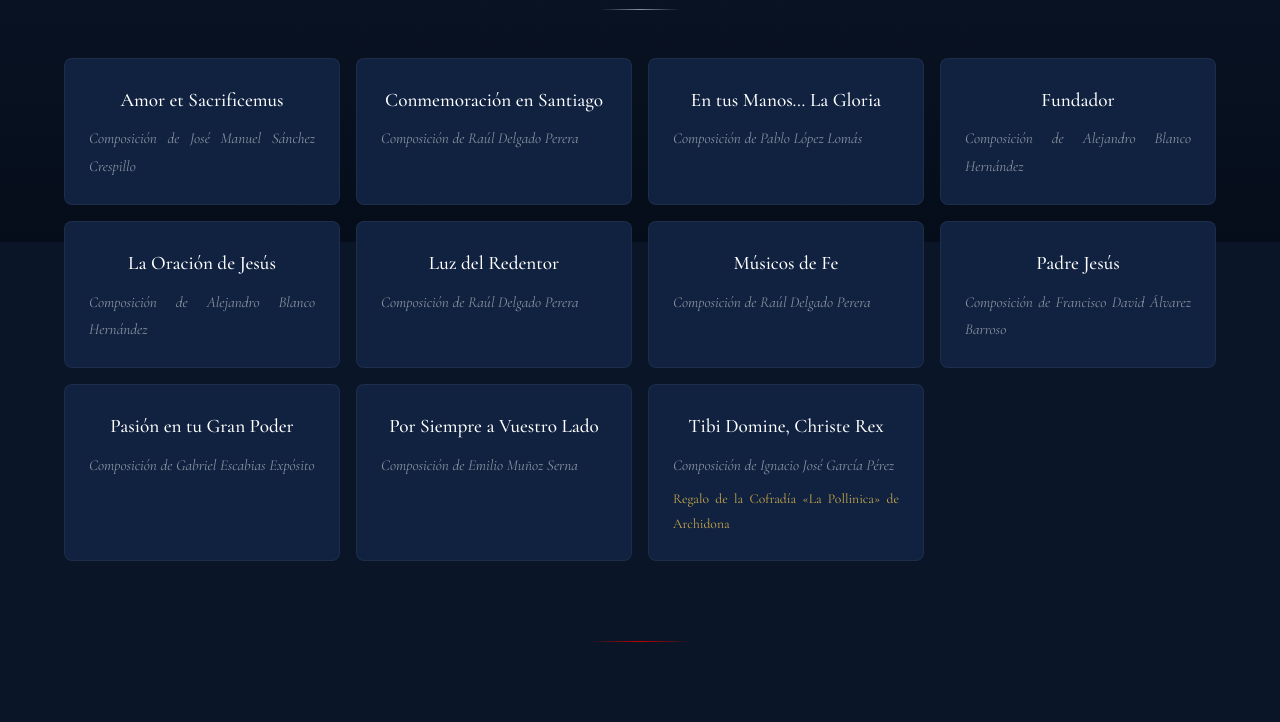
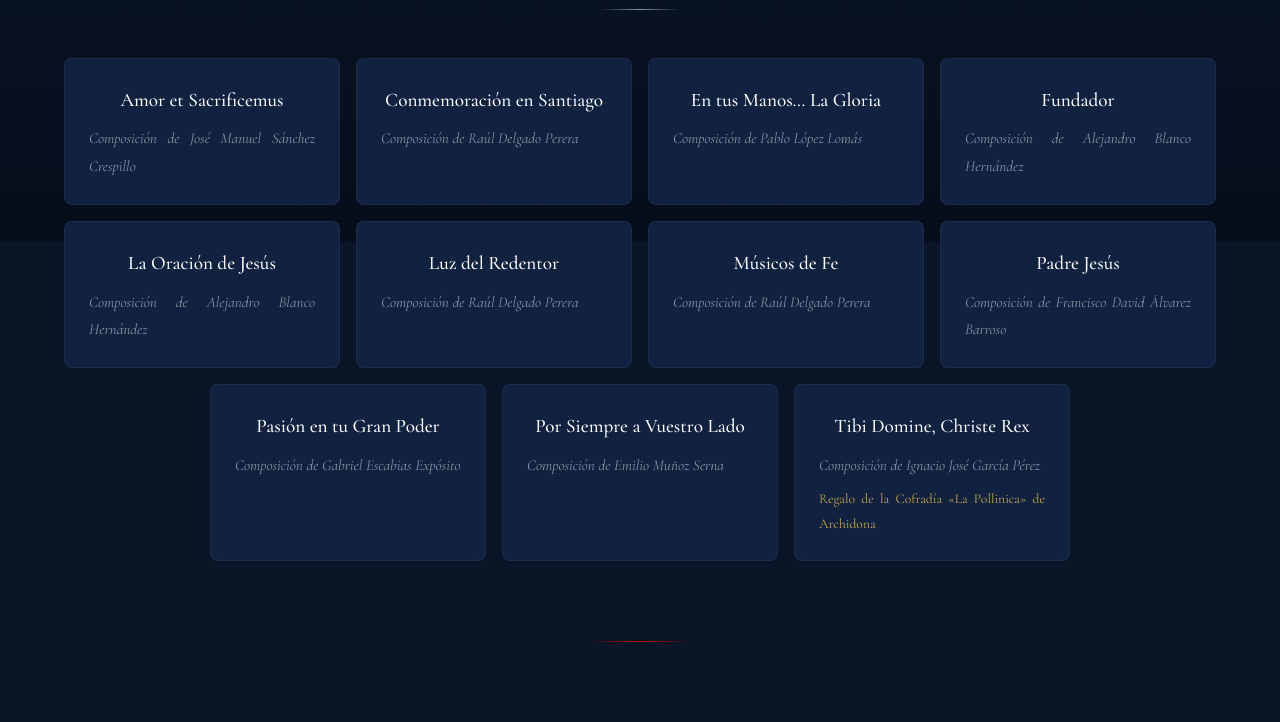
Before and after one commit to zorroparrasyeray-design/amjc-web, an Astro site: page /amjc-web/repertorio in a window 1280 px wide. Shown: the part 558-1280 px from the top of the page. Built offline with nearby package versions, Linux system fonts and the light colour scheme; Astro itself is replaced by a stand-in of ours.

Commit message:
Centrar la tercera fila de marchas propias

```diff
--- a/public/styles.css
+++ b/public/styles.css
@@ -560,7 +560,8 @@ button { background: none; border: none; cursor: pointer; font-family: inherit;
 .historia-galeria--misericordia { grid-template-columns: repeat(3, 1fr); max-width: 1000px; margin: 0 auto; }
 
 /* Marchas grid */
-.marchas-grid { display: grid; grid-template-columns: repeat(auto-fit, minmax(250px, 1fr)); gap: 1rem; }
+.marchas-grid { display: flex; flex-wrap: wrap; justify-content: center; gap: 1rem; }
+.marchas-grid .marcha-card { flex: 0 0 276px; }
 .marcha-card { background: var(--azul-medio); border: 1px solid rgba(255,255,255,0.05); border-radius: 8px; padding: 1.5rem; text-align: center; transition: var(--transition); position: relative; overflow: hidden; }
 .marcha-card::before { content: ''; position: absolute; top: 0; left: 0; right: 0; height: 2px; background: linear-gradient(90deg, transparent, var(--rojo), transparent); transform: scaleX(0); transform-origin: center; transition: var(--transition); }
 .marcha-card:hover { border-color: rgba(255,255,255,0.1); transform: translateY(-4px); }
```
